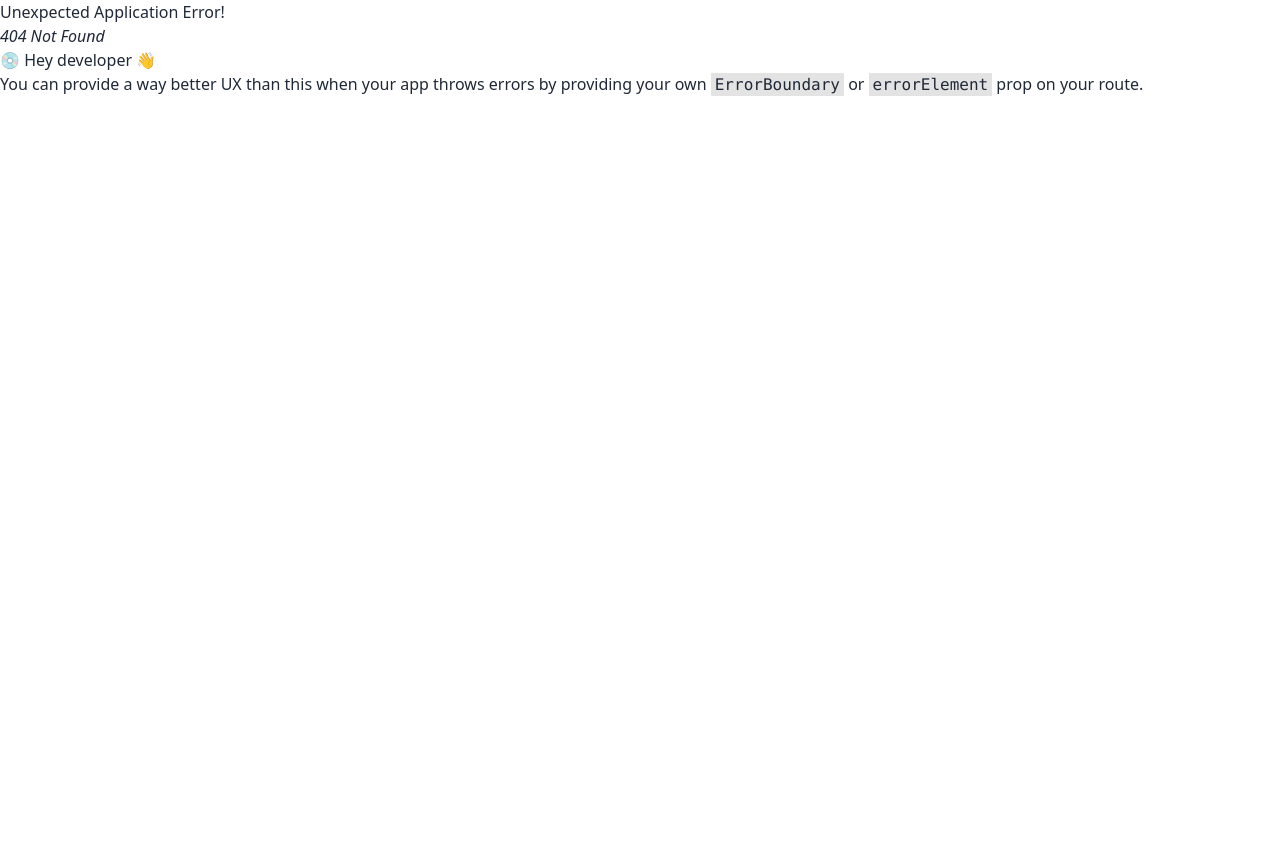
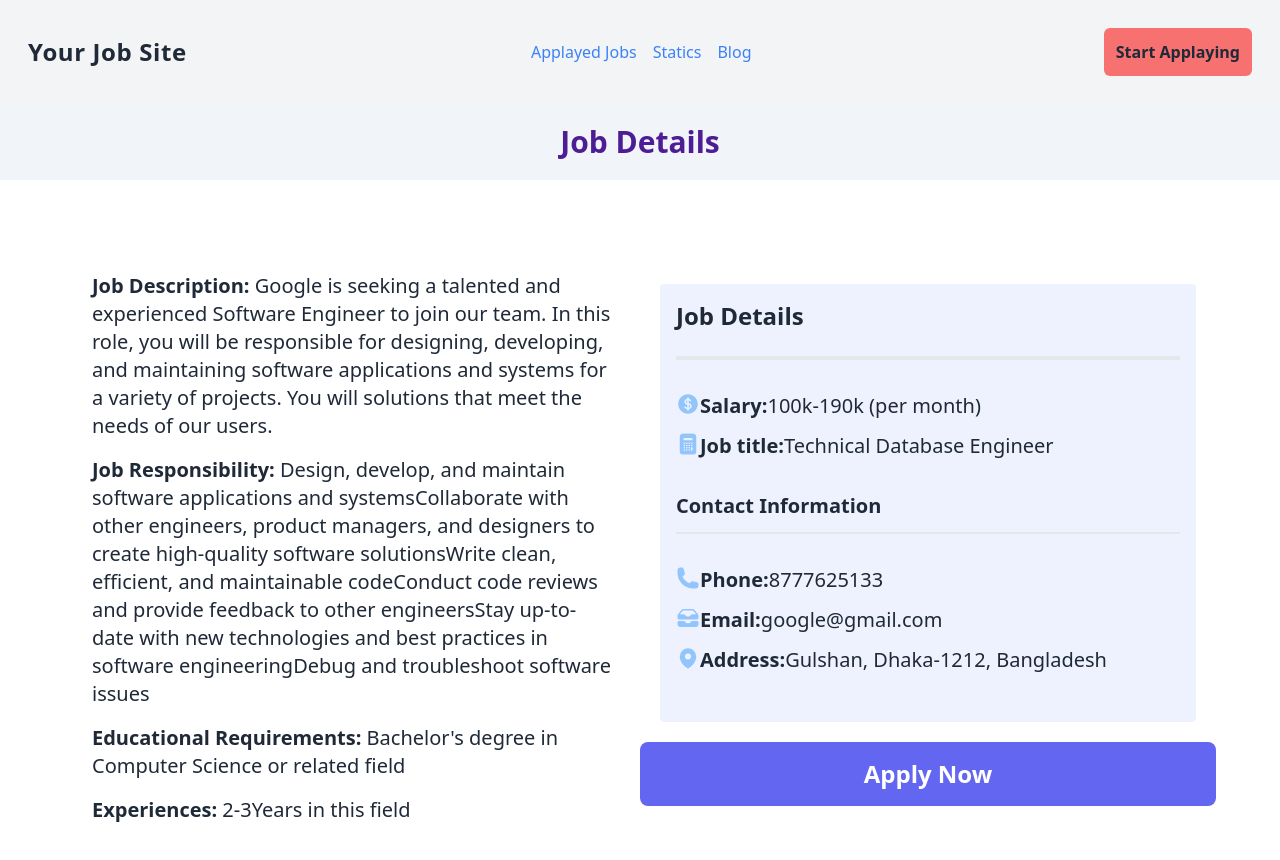
Before and after one commit to raselbinsiddik/assignment-9, a React (Vite) app: page /view/1 in a window 1280 px wide. Before the commit this address had no page. Shown: the top 860 px of the page. Before the commit the page ends 800 px from the top, so only its background shows below. Built offline with nearby package versions, Linux system fonts and the light colour scheme.

Commit message:
blog okey

```diff
--- a/src/components/Applied/Applied.jsx
+++ b/src/components/Applied/Applied.jsx
@@ -1,34 +1,22 @@
 import React, { useState } from 'react';
-import { Link, useLoaderData, useNavigate } from 'react-router-dom';
-import {  CurrencyDollarIcon,  MapPinIcon } from '@heroicons/react/24/solid';
+import { Link, useLoaderData} from 'react-router-dom';
+import AppliedJob from '../AppliedJob/AppliedJob';
 
 const Applied = () => {
     const job = useLoaderData()
-    const navigate = useNavigate(job)
-    const [{ id, logo, job_title, company_name, location, salary }] = job;
-    const returnApplyHandler = () => {
-
-    }
 
     return (
         <div>
+
             <div className='text-center bg-slate-100 p-5 text-3xl font-bold text-violet-900'>
                 <h1>Applied Job</h1>
             </div>
-            {/* <h1>{job.length }</h1> */}
-            <div className='flex border m-20 justify-between '>
-                <div className='flex'>
-                    <img className='h-40 w-40 m-5 bg-slate-200 p-3' src={logo} alt="" />
-                    <div className='m-5'>
-                        <p className='font-bold text-xl'>{job_title}</p>
-                        <p className='text-xl font-bold text-slate-400 mt-1'> {company_name}</p>
-                        <button className='border-2 text-violet-500'>Remote</button><button className='border-2 ms-2 text-violet-500'>Fulltime</button>
-                        <p className='mt-3 flex'><MapPinIcon className='h-6 w-6 text-blue-300' /> {location}</p>
-                        <p className='flex'><CurrencyDollarIcon className='h-6 w-6 text-blue-300' />Salary: {salary}</p>
-                    </div>
-               </div>
-                <button onClick={ returnApplyHandler} className="btn btn-primary mt-20 mr-5 font-bold">View Details</button>
-            </div>
+            <div >
+                {
+                    job.map(jb => <AppliedJob key={jb.id}
+                        jb={jb}></AppliedJob>)
+                }
+           </div>
 
         </div>
     );
--- /dev/null
+++ b/src/components/AppliedJob/AppliedJob.jsx
@@ -0,0 +1,27 @@
+import React from 'react';
+import {id, CurrencyDollarIcon, MapPinIcon } from '@heroicons/react/24/solid';
+import { Link } from 'react-router-dom';
+
+const AppliedJob = ({ jb }) => {
+    const { logo, job_title, location, salary, company_name } = jb;
+    return (
+        <div>
+            <div className='flex border m-20 justify-between '>
+                <div className='flex'>
+                    <img className='h-40 w-40 m-5 bg-slate-200 p-3' src={logo} alt="" />
+                    <div className='m-5'>
+                        <p className='font-bold text-xl'>{job_title}</p>
+                        <p className='text-xl font-bold text-slate-400 mt-1'> {company_name}</p>
+                        <button className='border-2 text-violet-500'>Remote</button><button className='border-2 ms-2 text-violet-500'>Fulltime</button>
+                        <p className='mt-3 flex'><MapPinIcon className='h-6 w-6 text-blue-300' /> {location}</p>
+                        <p className='flex'><CurrencyDollarIcon className='h-6 w-6 text-blue-300' />Salary: {salary}</p>
+                    </div>
+                </div>
+                <Link to={`/view/${id}`}>
+                    <button className="btn btn-primary mt-20 mr-5 font-bold">View Details</button></Link>
+            </div>
+        </div>
+    );
+};
+
+export default AppliedJob;
--- /dev/null
+++ b/src/components/Blog/Blog.jsx
@@ -0,0 +1,18 @@
+import React from 'react';
+
+const Blog = () => {
+    return (
+        <div className='bg-slate-300  m-20 font-bold p-3 rounded'>
+            <h1 className='text-xl'>Question1: When should you use context API?</h1>
+            <p className='bg-slate-100 rounded'>Answer1: In general, you should use the Context API when you have data that needs to be accessed by multiple components and passing that data down through props would be too cumbersome.</p>
+            <h1 className='text-xl'>Question2: What is a custom hook?</h1>
+            <p className='bg-slate-100 rounded'>Answer2:</p>
+            <h1 className='text-xl'>Question3: What is useRef?</h1>
+            <p className='bg-slate-100 rounded'>Answer3: </p>
+            <h1 className='text-xl'>Question4: What is useMemo?</h1>
+            <p className='bg-slate-100 rounded'>Answer4: </p>
+        </div>
+    );
+};
+
+export default Blog;
--- a/src/components/Header/Header.jsx
+++ b/src/components/Header/Header.jsx
@@ -31,7 +31,7 @@ const Header = () => {
                             </NavLink>
 
                             <NavLink
-                                to='/about'
+                                to='/blog'
                                 className={({ isActive }) => (isActive ? 'active' : 'default')}
                             >
                                 Blog
--- /dev/null
+++ b/src/components/View/View.jsx
@@ -0,0 +1,63 @@
+import React, { useEffect, useState } from 'react';
+import { useLoaderData, useParams } from 'react-router-dom';
+import { CalculatorIcon, CurrencyDollarIcon, InboxStackIcon, MapPinIcon, PhoneIcon, } from '@heroicons/react/24/solid';
+import { addToDb } from '../../utilities/localdb';
+
+const View = () => {
+    const view = useLoaderData();
+    const { aId } = useParams();
+    //console.log(view)
+
+     const [viewDetails, setViewDetails] = useState({})
+
+     const [job, setJob] = useState({})
+
+    useEffect(() => {
+        const findJob = view.find(d => d.id !== aId)
+        setViewDetails(findJob)
+        console.log(findJob);
+    }, [])
+    const handleAddToJob = findJob => {
+        const newJob = [job, findJob]
+        setJob(newJob)
+        addToDb(viewDetails.id)
+    }
+    const {
+        contact_email, contact_phone, educational_requirements, experiences, job_responsibility, job_description, job_title, salary, location, id } = viewDetails;
+    return (
+        <div>
+            <div>
+                <div className='text-center bg-slate-100 p-5 text-3xl font-bold text-violet-900'>
+                    <h1>Job Details</h1>
+                </div>
+                <div className='grid grid-cols-1 md:grid-cols-2 m-16 text-xl'>
+                    <div className='m-5 '>
+                        <p className='p-2'><span className='font-bold'>Job Description:</span>  {job_description}</p>
+                        <p className='p-2'><span className='font-bold'>Job Responsibility:</span> {job_responsibility}</p>
+                        <p className='p-2'><span className='font-bold'>Educational Requirements:</span> {educational_requirements}</p>
+                        <p className='p-2'><span className='font-bold'>Experiences:</span> {experiences}</p>
+                    </div>
+                    <div className='mt-5'>
+                        <div className='m-5 bg-indigo-50 p-4 rounded '>
+                            <h1 className='font-bold text-2xl mb-6'>Job Details</h1>
+                            <hr className='border-2' />
+                            <p className='mt-8 flex mb-3'><CurrencyDollarIcon className='h-6 w-6 text-blue-300' />
+                                <span className='font-bold flex '> Salary:</span>
+                                {salary} (per month)</p>
+                            <p className='flex'><CalculatorIcon className='h-6 w-6 text-blue-300' /><span className='font-bold'>Job title:</span> {job_title}</p>
+                            <h1 className='font-bold mt-8 mb-3'>Contact Information</h1>
+                            <hr className='border' />
+                            <p className='flex mt-8'><PhoneIcon className='h-6 w-6 text-blue-300' /><span className='font-bold'>Phone: </span>{contact_phone}</p>
+                            <p className='flex mt-3'><InboxStackIcon className='h-6 w-6 text-blue-300' /><span className='font-bold'>Email: </span>{contact_email}</p>
+                            <p className='flex mt-3 mb-8'><MapPinIcon className='h-6 w-6 text-blue-300' /><span className='font-bold'>Address: </span>{location}</p>
+
+                        </div>
+                        <button onClick={() => handleAddToJob(viewDetails)} className='bg-indigo-500 text-2xl text-white p-4  w-full rounded-lg  font-bold'>Apply Now</button>
+                    </div>
+                </div>
+            </div>
+        </div>
+    );
+};
+
+export default View;
--- a/src/main.jsx
+++ b/src/main.jsx
@@ -11,6 +11,8 @@ import Details from './components/Details/Details';
 import Applied from './components/Applied/Applied';
 import Statics from './components/Statics/Statics';
 import cartjobLoader from './jobData/jobLoaderData';
+import View from './components/View/View';
+import Blog from './components/Blog/Blog';
 
 
 
@@ -29,14 +31,24 @@ const router = createBrowserRouter([
         element: <Details></Details>,
         loader: ({ params }) => fetch('/jobsData.json')
       },
+
       {
         path: 'applied',
         element: <Applied></Applied>,
         loader: cartjobLoader
       },
       {
+        path: 'view/:aId',
+        element: <View></View>,
+        loader: ({ params }) => fetch('/jobsData.json')
+      },
+      {
         path: 'statics',
         element:<Statics></Statics>
+      },
+      {
+        path: 'blog',
+        element:<Blog></Blog>
       }
     ]
   }
```
